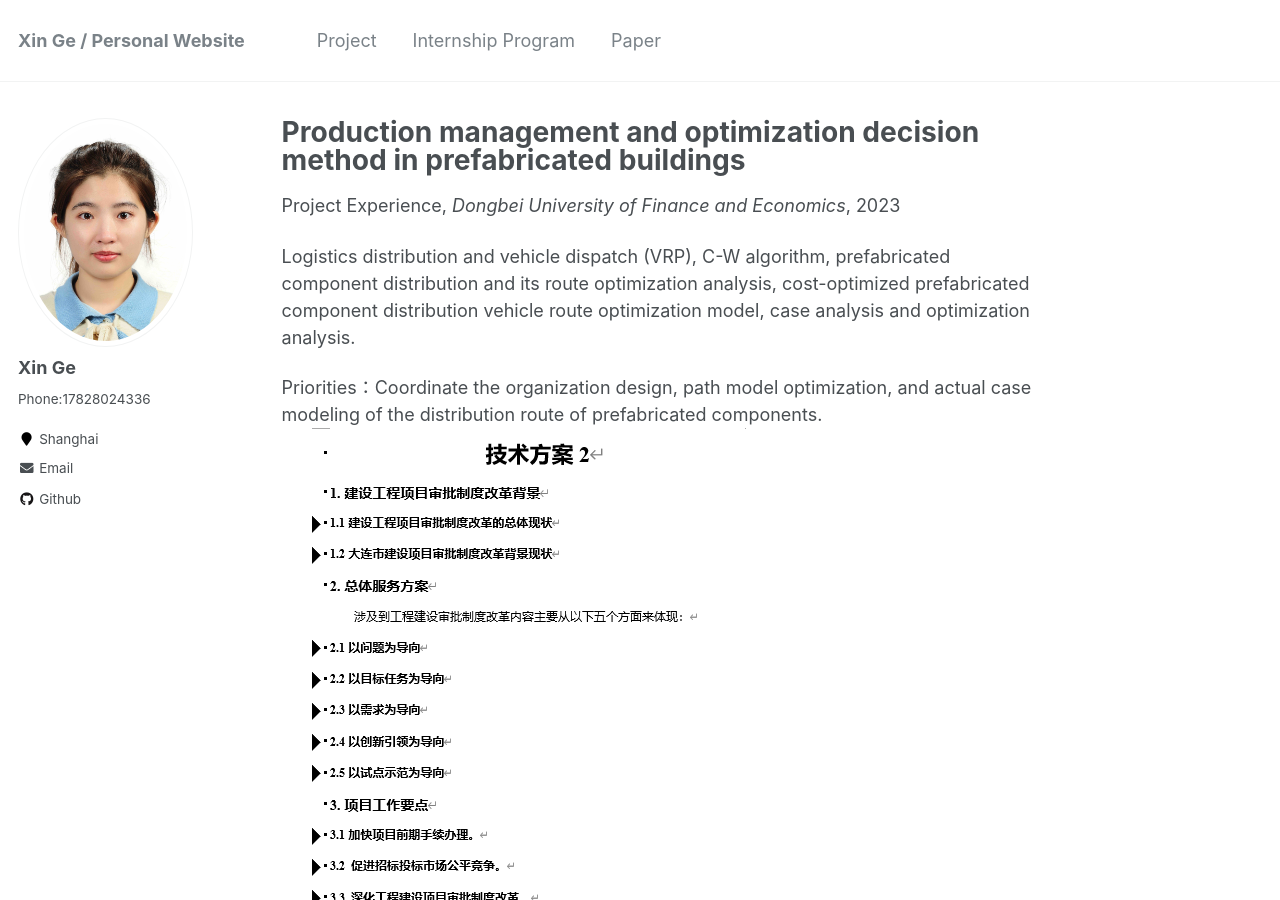
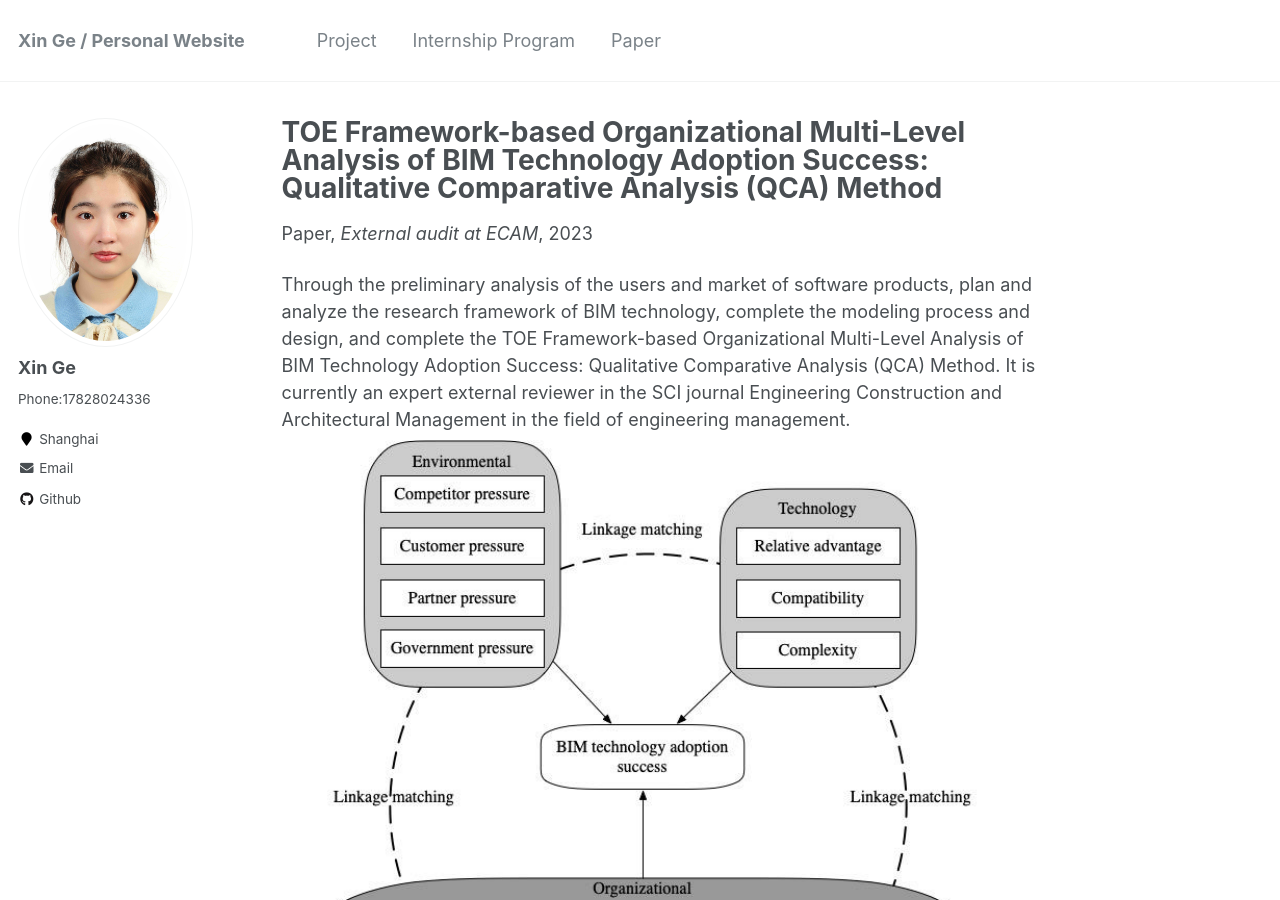
Before and after one commit to Esther0630/Esther0630.github.io, a Jekyll site: the page built from _teaching/2015-spring-teaching-2.md, in a window 1280 px wide and 900 px high. Built offline with Jekyll 4.4.1, drawn with Linux system fonts in a browser that asks for light colours.

Commit message:
Update 2015-spring-teaching-2.md

```diff
--- a/_teaching/2015-spring-teaching-2.md
+++ b/_teaching/2015-spring-teaching-2.md
@@ -1,15 +1,15 @@
 ---
-title: "Production management and optimization decision method in prefabricated buildings"
+title: "TOE Framework-based Organizational Multi-Level Analysis of BIM Technology Adoption Success: Qualitative Comparative Analysis (QCA) Method"
 collection: teaching
-type: "Project Experience"
+type: "Paper"
 permalink: /teaching/2015-spring-teaching-1
-venue: "Dongbei University of Finance and Economics"
-date: 2021.09-2022.03
+venue: "External audit at ECAM"
+date: 2022.12
 location: "Dalian, China"
 ---
-Logistics distribution and vehicle dispatch (VRP), C-W algorithm, prefabricated component distribution and its route optimization
-analysis, cost-optimized prefabricated component distribution vehicle route optimization model, case analysis and optimization analysis.
 
-Priorities：Coordinate the organization design, path model optimization, and actual case modeling of the distribution route of
-prefabricated components.
-<br/><img src='/images/Tec1.png'><br/><img src='/images/Tec2.png'><br/>
+
+
+
+Through the preliminary analysis of the users and market of software products, plan and analyze the research framework of BIM technology, complete the modeling process and design, and complete the TOE Framework-based Organizational Multi-Level Analysis of BIM Technology Adoption Success: Qualitative Comparative Analysis (QCA) Method. It is currently an expert external reviewer in the SCI journal Engineering Construction and Architectural Management in the field of engineering management.
+<br/><img src='/images/QCA1.png'><br/><img src='/images/QCA2.png'><br/><img src='/images/QCA3.png'>
```
